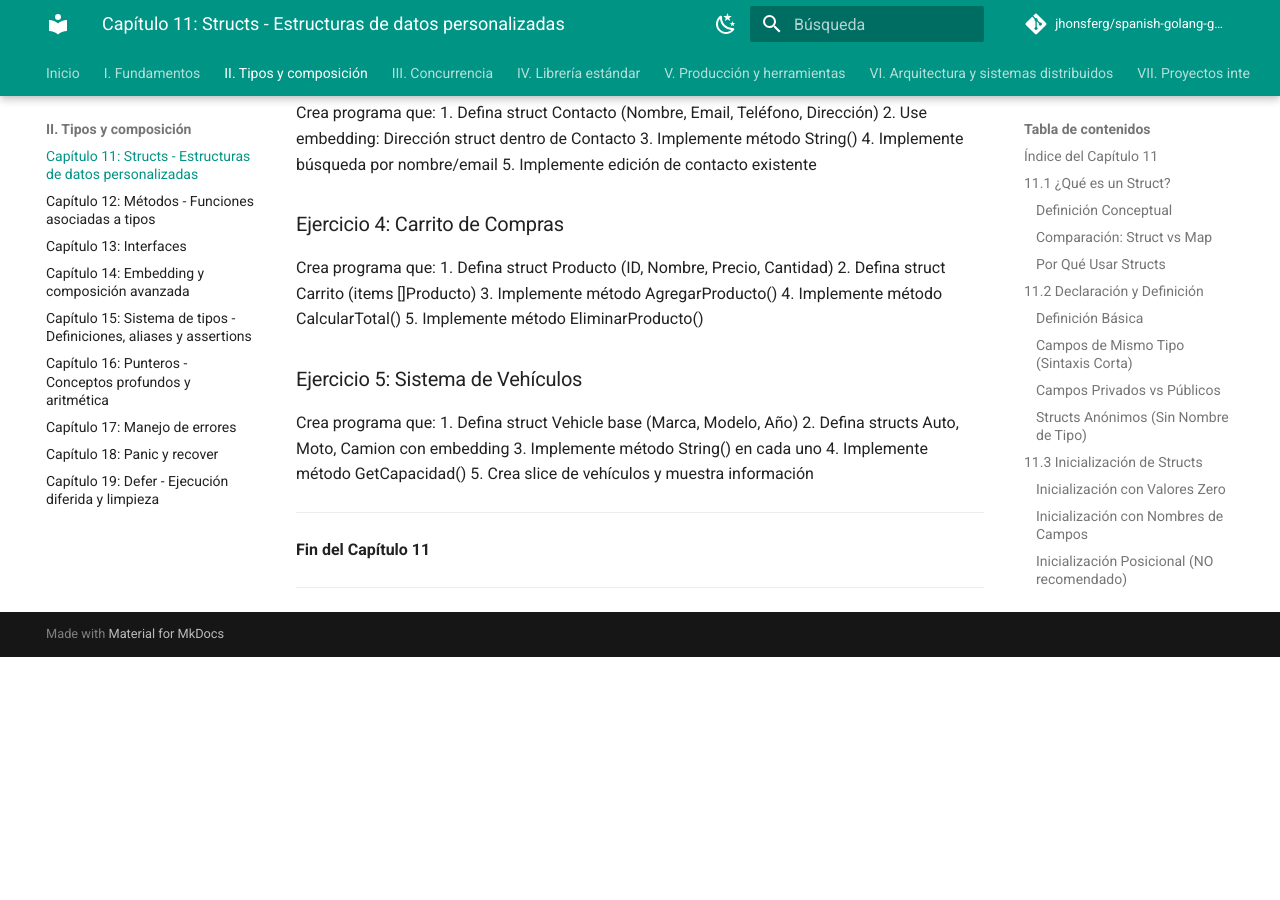
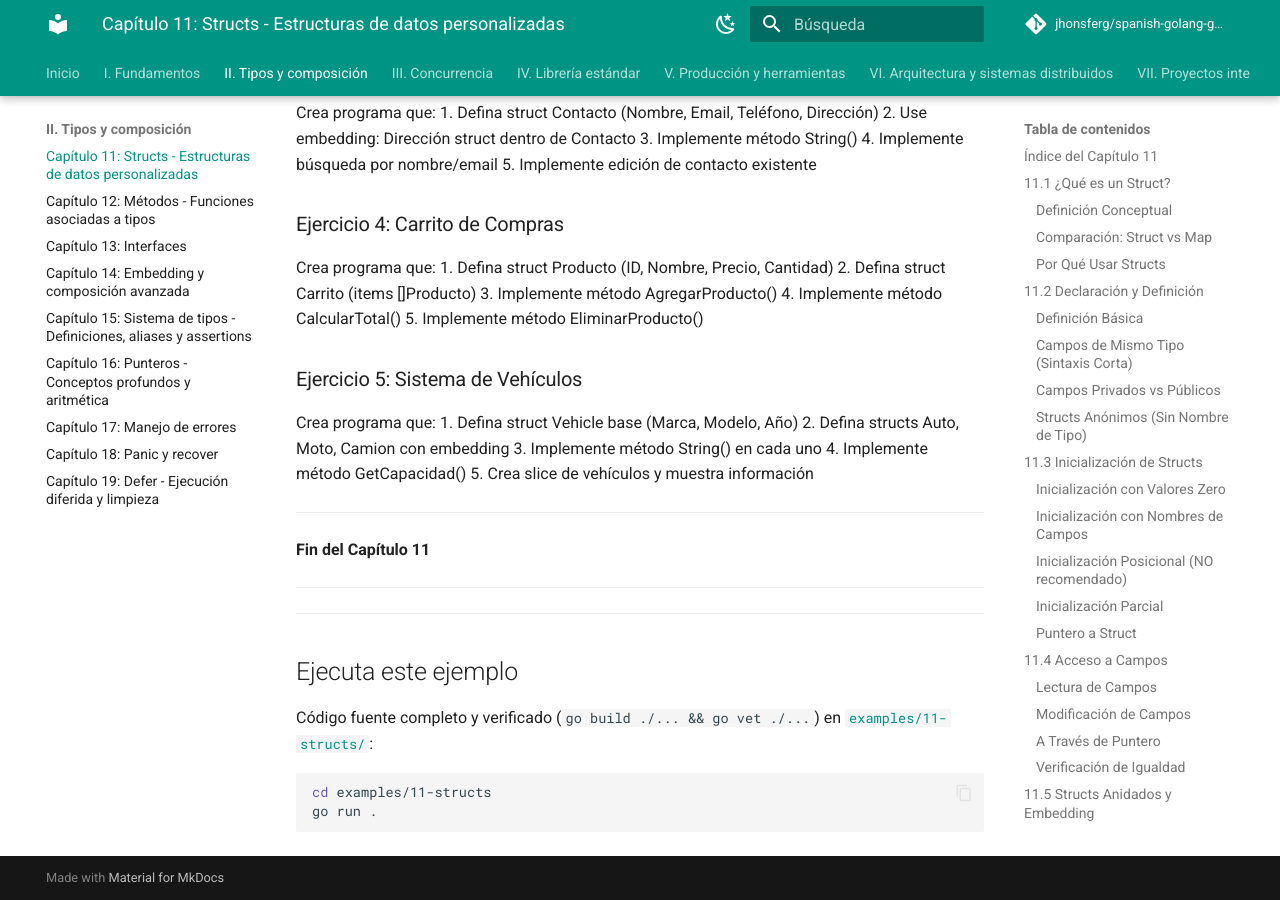
Before and after one commit to jhonsferg/spanish-golang-guide, an MkDocs documentation site: the page built from docs/02-tipos-y-composicion/11-structs.md, in a window 1280 px wide and 900 px high, scrolled down 16345 px. Built offline with MkDocs 1.6.1 and Material for MkDocs 9.7.7, drawn with Linux system fonts in a browser that asks for light colours; comment, search, counter and statistics services are not loaded; before the commit the page ends 17002 px from its top, so only the background shows below that.

Commit message:
docs: enlazar ejemplo ejecutable en el capítulo 11

````diff
--- a/docs/02-tipos-y-composicion/11-structs.md
+++ b/docs/02-tipos-y-composicion/11-structs.md
@@ -865,3 +865,16 @@
 **Fin del Capítulo 11**
 
 ---
+
+
+---
+
+## Ejecuta este ejemplo
+
+Código fuente completo y verificado (`go build ./... && go vet ./...`) en
+[`examples/11-structs/`](https://github.com/jhonsferg/spanish-golang-guide/tree/main/examples/11-structs):
+
+```bash
+cd examples/11-structs
+go run .
+```
````
